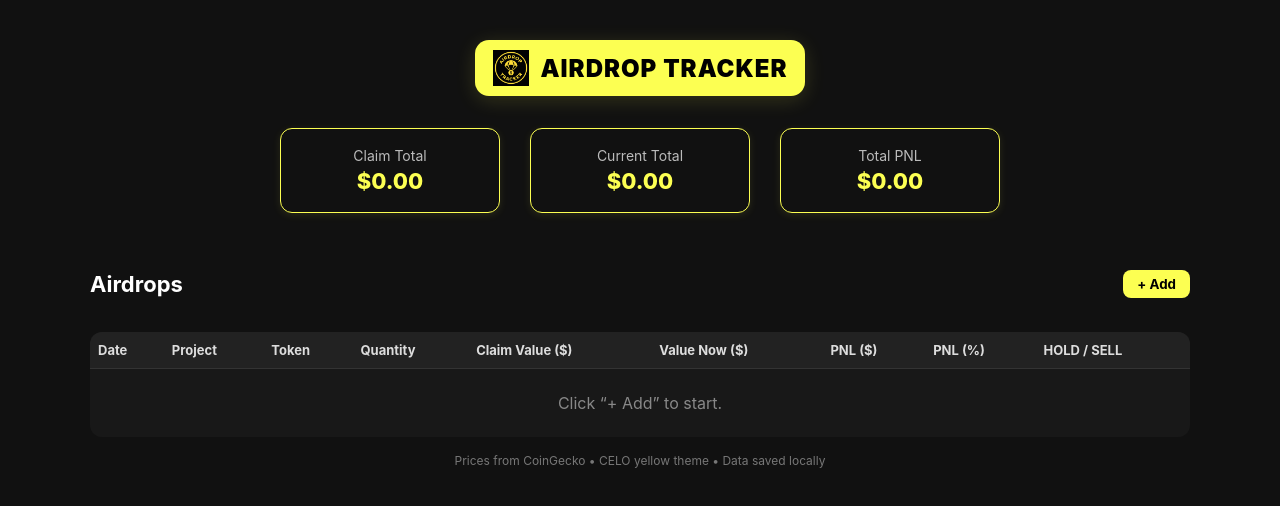
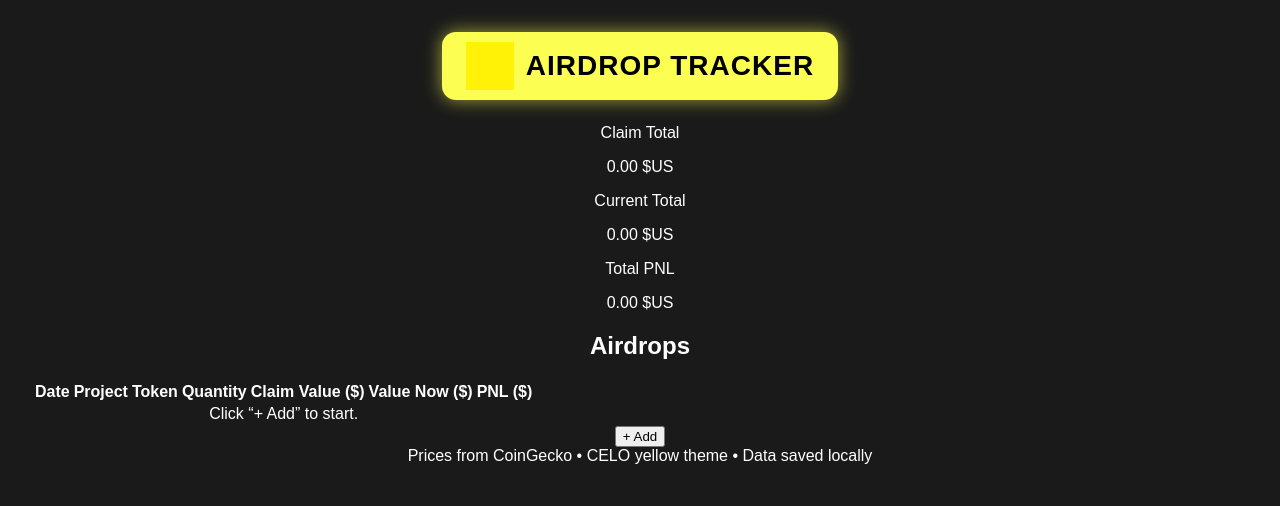
Before and after one commit to mcieric/airdrop-tracker, a React (Vite) app: page / in a window 1280 px wide. Shown: the top 506 px of the page. Built offline with nearby package versions, Linux system fonts and the light colour scheme.

Commit message:
feat: adjust logo color filter and header style

```diff
--- a/src/App.jsx
+++ b/src/App.jsx
@@ -1,244 +1,164 @@
 import React, { useState, useEffect } from "react";
+import "./App.css";
 
-export default function App() {
-  const [airdrops, setAirdrops] = useState(() => {
-    const saved = localStorage.getItem("airdrops");
-    return saved ? JSON.parse(saved) : [];
-  });
-
+function App() {
+  const [airdrops, setAirdrops] = useState([]);
   const [totals, setTotals] = useState({ claim: 0, current: 0, pnl: 0 });
 
+  // --- LOAD DATA FROM LOCALSTORAGE ---
+  useEffect(() => {
+    const saved = localStorage.getItem("airdrops");
+    if (saved) setAirdrops(JSON.parse(saved));
+  }, []);
+
+  // --- SAVE DATA LOCALLY ---
   useEffect(() => {
     localStorage.setItem("airdrops", JSON.stringify(airdrops));
-    const claim = airdrops.reduce((sum, a) => sum + (a.claimValue || 0), 0);
-    const current = airdrops.reduce((sum, a) => sum + (a.valueNow || 0), 0);
+  }, [airdrops]);
+
+  // --- ADD A NEW AIRDROP ---
+  const addAirdrop = () => {
+    const newDrop = {
+      date: new Date().toLocaleDateString(),
+      project: "New Airdrop",
+      token: "TOKEN",
+      quantity: 0,
+      claimValue: 0,
+      valueNow: 0,
+    };
+    setAirdrops([...airdrops, newDrop]);
+  };
+
+  // --- CALCULATE TOTALS ---
+  useEffect(() => {
+    const claim = airdrops.reduce((acc, x) => acc + x.claimValue, 0);
+    const current = airdrops.reduce((acc, x) => acc + x.valueNow, 0);
     const pnl = current - claim;
     setTotals({ claim, current, pnl });
   }, [airdrops]);
 
-  const addAirdrop = () => {
-    const newItem = {
-      date: new Date().toLocaleDateString(),
-      project: "",
-      token: "",
-      quantity: 0,
-      claimValue: 0,
-      valueNow: 0,
-    };
-    setAirdrops([...airdrops, newItem]);
-  };
-
+  // --- RENDER ---
   return (
-    <div
-      style={{
-        background: "#111",
-        color: "white",
-        minHeight: "100vh",
-        fontFamily: "Inter, sans-serif",
-        padding: "40px 20px",
-      }}
-    >
-      {/* HEADER avec logo */}
-      <div style={{ display: "flex", justifyContent: "center", marginBottom: 32 }}>
+    <div className="min-h-screen bg-black text-white p-8">
+      {/* HEADER */}
+      <div style={{ textAlign: "center", marginBottom: 24 }}>
         <div
           style={{
-            display: "flex",
-            alignItems: "center",
-            gap: 12,
             background: "#FCFF52",
             color: "#000",
-            padding: "10px 18px",
+            display: "inline-flex",
+            alignItems: "center",
+            justifyContent: "center",
+            padding: "10px 24px",
             borderRadius: 14,
-            boxShadow: "0 4px 20px rgba(252,255,82,0.15)",
+            fontWeight: 800,
+            fontSize: 28,
+            letterSpacing: "1px",
+            boxShadow: "0 0 18px rgba(252, 255, 82, 0.6)",
           }}
         >
           <img
             src="/logo.png"
-            alt="Airdrop Tracker"
+            alt="Logo"
             style={{
-              width: 36,
-              height: 36,
-              objectFit: "contain",
+              height: 48,
+              marginRight: 12,
+              filter:
+                "brightness(0) saturate(100%) invert(85%) sepia(90%) saturate(800%) hue-rotate(350deg)",
             }}
-            onError={(e) => (e.currentTarget.style.display = "none")}
           />
-          <div
-            style={{
-              fontWeight: 900,
-              fontSize: 24,
-              letterSpacing: "1px",
-            }}
-          >
-            AIRDROP TRACKER
-          </div>
+          AIRDROP TRACKER
         </div>
       </div>
 
-      {/* TOTALS */}
-      <div
-        style={{
-          display: "flex",
-          justifyContent: "center",
-          gap: 30,
-          flexWrap: "wrap",
-          marginBottom: 40,
-        }}
-      >
-        {[
-          { label: "Claim Total", value: totals.claim },
-          { label: "Current Total", value: totals.current },
-          { label: "Total PNL", value: totals.pnl },
-        ].map((t, i) => (
-          <div
-            key={i}
-            style={{
-              border: "1px solid #FCFF52",
-              borderRadius: 12,
-              padding: "18px 36px",
-              minWidth: 220,
-              textAlign: "center",
-              boxShadow: "0 2px 8px rgba(252,255,82,0.1)",
-            }}
-          >
-            <div style={{ color: "#bbb", fontSize: 14 }}>{t.label}</div>
-            <div
-              style={{
-                fontWeight: 800,
-                fontSize: 22,
-                color: "#FCFF52",
-                marginTop: 4,
-              }}
-            >
-              {t.value.toLocaleString("en-US", {
-                style: "currency",
-                currency: "USD",
-              })}
-            </div>
-          </div>
-        ))}
+      {/* TOTALS SECTION */}
+      <div className="flex flex-wrap justify-center gap-6 mb-10">
+        <div className="border border-yellow-400 rounded-xl p-6 text-center w-60">
+          <p className="text-gray-300">Claim Total</p>
+          <p className="text-2xl font-bold text-yellow-400">
+            {totals.claim.toFixed(2)} $US
+          </p>
+        </div>
+        <div className="border border-yellow-400 rounded-xl p-6 text-center w-60">
+          <p className="text-gray-300">Current Total</p>
+          <p className="text-2xl font-bold text-yellow-400">
+            {totals.current.toFixed(2)} $US
+          </p>
+        </div>
+        <div className="border border-yellow-400 rounded-xl p-6 text-center w-60">
+          <p className="text-gray-300">Total PNL</p>
+          <p className="text-2xl font-bold text-yellow-400">
+            {totals.pnl.toFixed(2)} $US
+          </p>
+        </div>
       </div>
 
       {/* TABLE */}
-      <div style={{ maxWidth: 1100, margin: "0 auto" }}>
-        <div
-          style={{
-            display: "flex",
-            justifyContent: "space-between",
-            alignItems: "center",
-            marginBottom: 16,
-          }}
-        >
-          <h2 style={{ fontWeight: 700, fontSize: 22 }}>Airdrops</h2>
-          <button
-            onClick={addAirdrop}
-            style={{
-              background: "#FCFF52",
-              color: "#000",
-              padding: "6px 14px",
-              borderRadius: 8,
-              border: "none",
-              fontWeight: 700,
-              cursor: "pointer",
-              transition: "all 0.2s ease",
-            }}
-            onMouseOver={(e) => (e.target.style.background = "#e0e341")}
-            onMouseOut={(e) => (e.target.style.background = "#FCFF52")}
-          >
-            + Add
-          </button>
-        </div>
-
-        <table
-          style={{
-            width: "100%",
-            borderCollapse: "collapse",
-            background: "#181818",
-            borderRadius: 12,
-            overflow: "hidden",
-          }}
-        >
-          <thead>
-            <tr style={{ background: "#222" }}>
-              {[
-                "Date",
-                "Project",
-                "Token",
-                "Quantity",
-                "Claim Value ($)",
-                "Value Now ($)",
-                "PNL ($)",
-                "PNL (%)",
-                "HOLD / SELL",
-              ].map((h) => (
-                <th
-                  key={h}
-                  style={{
-                    padding: "10px 8px",
-                    textAlign: "left",
-                    fontSize: 13,
-                    color: "#ddd",
-                    borderBottom: "1px solid #333",
-                  }}
-                >
-                  {h}
-                </th>
-              ))}
+      <h2 className="text-2xl font-bold mb-4">Airdrops</h2>
+      <div className="overflow-x-auto border border-gray-700 rounded-xl">
+        <table className="w-full text-left">
+          <thead className="bg-gray-900 text-yellow-300">
+            <tr>
+              <th className="p-3">Date</th>
+              <th className="p-3">Project</th>
+              <th className="p-3">Token</th>
+              <th className="p-3">Quantity</th>
+              <th className="p-3">Claim Value ($)</th>
+              <th className="p-3">Value Now ($)</th>
+              <th className="p-3">PNL ($)</th>
             </tr>
           </thead>
-
           <tbody>
             {airdrops.length === 0 ? (
               <tr>
                 <td
-                  colSpan={9}
-                  style={{
-                    textAlign: "center",
-                    color: "#888",
-                    padding: "24px 0",
-                  }}
+                  colSpan="7"
+                  className="text-center text-gray-500 py-6 italic"
                 >
                   Click “+ Add” to start.
                 </td>
               </tr>
             ) : (
-              airdrops.map((a, i) => (
-                <tr key={i}>
-                  <td style={td}>{a.date}</td>
-                  <td style={td}>{a.project}</td>
-                  <td style={td}>{a.token}</td>
-                  <td style={td}>{a.quantity}</td>
-                  <td style={td}>${a.claimValue}</td>
-                  <td style={td}>${a.valueNow}</td>
-                  <td style={td}>${(a.valueNow - a.claimValue).toFixed(2)}</td>
-                  <td style={td}>
-                    {a.claimValue
-                      ? (((a.valueNow - a.claimValue) / a.claimValue) * 100).toFixed(1) + "%"
-                      : "-"}
+              airdrops.map((drop, i) => (
+                <tr key={i} className="border-t border-gray-800">
+                  <td className="p-3">{drop.date}</td>
+                  <td className="p-3">{drop.project}</td>
+                  <td className="p-3">{drop.token}</td>
+                  <td className="p-3">{drop.quantity}</td>
+                  <td className="p-3">{drop.claimValue}</td>
+                  <td className="p-3">{drop.valueNow}</td>
+                  <td
+                    className={`p-3 ${
+                      drop.valueNow - drop.claimValue >= 0
+                        ? "text-green-400"
+                        : "text-red-400"
+                    }`}
+                  >
+                    {(drop.valueNow - drop.claimValue).toFixed(2)}
                   </td>
-                  <td style={td}>HOLD</td>
                 </tr>
               ))
             )}
           </tbody>
         </table>
+      </div>
 
-        <div
-          style={{
-            textAlign: "center",
-            fontSize: 12,
-            color: "#777",
-            marginTop: 16,
-          }}
+      {/* ADD BUTTON */}
+      <div className="flex justify-end mt-6">
+        <button
+          onClick={addAirdrop}
+          className="bg-yellow-400 text-black font-bold px-4 py-2 rounded-lg hover:bg-yellow-300"
         >
-          Prices from CoinGecko • CELO yellow theme • Data saved locally
-        </div>
+          + Add
+        </button>
       </div>
+
+      {/* FOOTER */}
+      <footer className="text-center text-sm text-gray-500 mt-12">
+        Prices from CoinGecko • CELO yellow theme • Data saved locally
+      </footer>
     </div>
   );
 }
 
-const td = {
-  padding: "10px 8px",
-  borderBottom: "1px solid #222",
-  fontSize: 13,
-};
+export default App;
```
